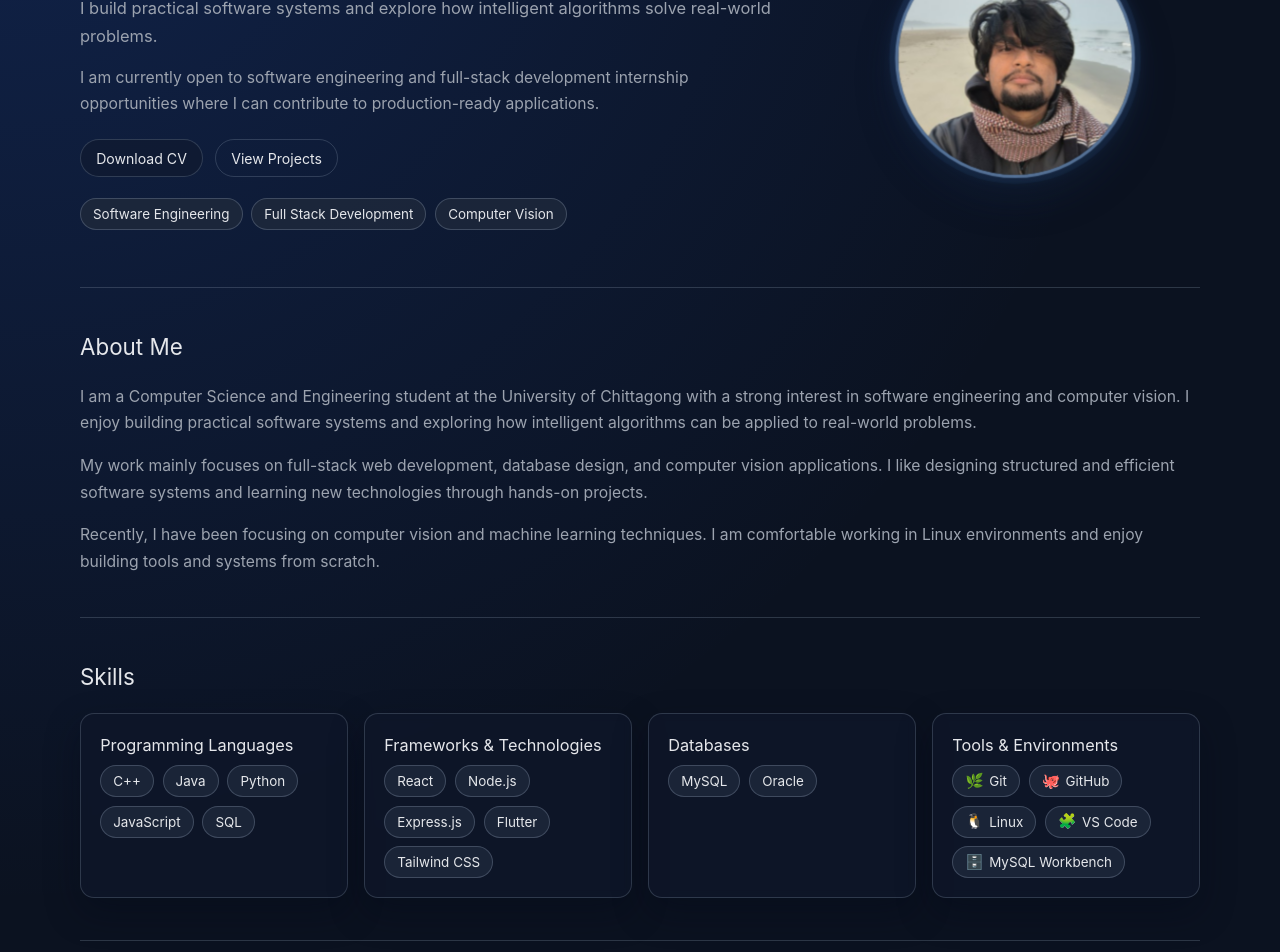
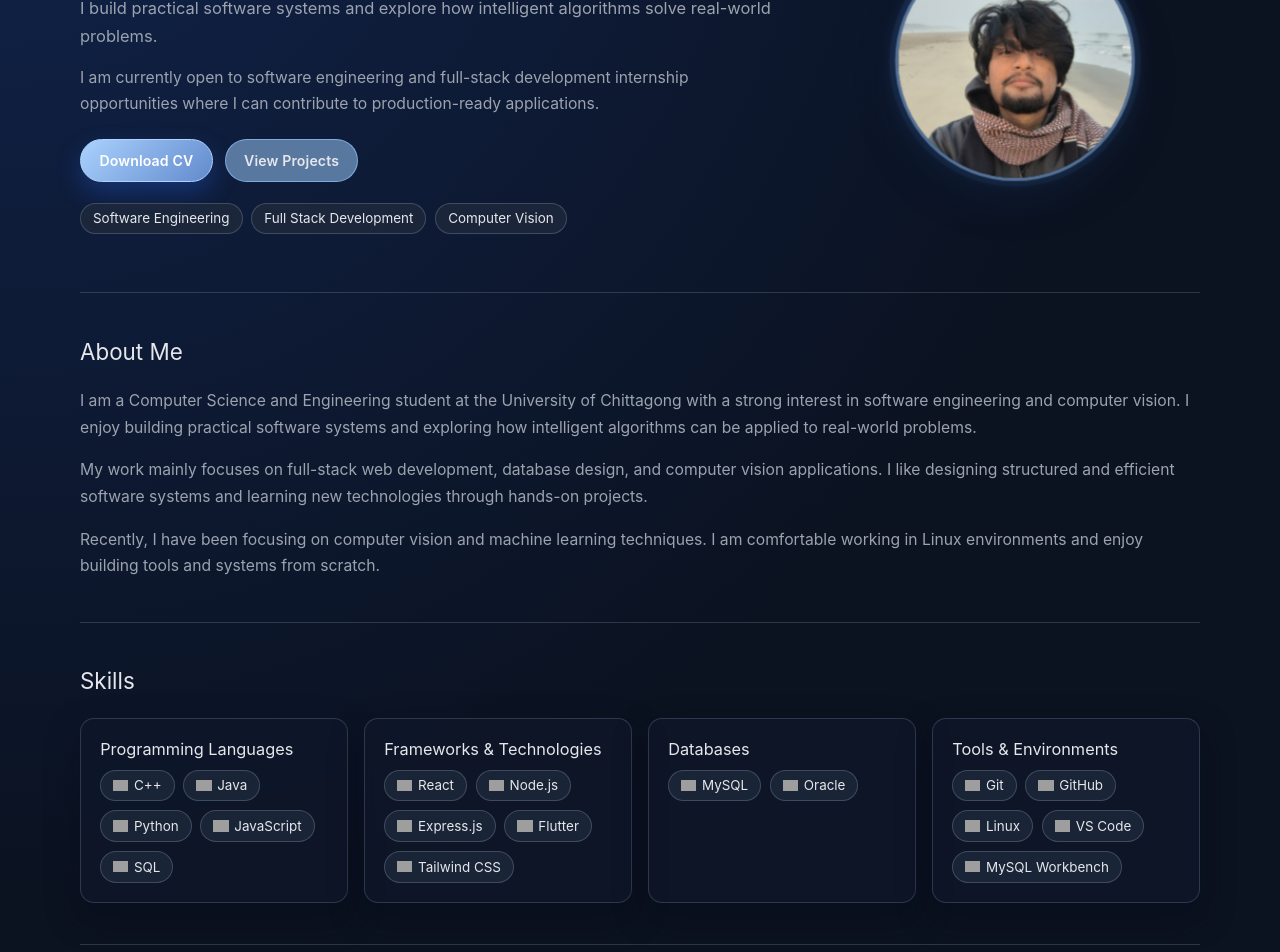
Before and after one commit to Sanzidislam/portfolio, a React (Vite) app: page / in a window 1280 px wide. Shown: the part 260-1212 px from the top of the page. Built offline with nearby package versions, Linux system fonts and the light colour scheme; grey boxes are pictures that could not be loaded.

Commit message:
Use tech-specific icons and emphasize hero CTA links

```diff
--- a/src/App.jsx
+++ b/src/App.jsx
@@ -12,13 +12,35 @@ import {
   links,
 } from './data/content';
 
-const toolIcons = {
-  Git: '🌿',
-  GitHub: '🐙',
-  Linux: '🐧',
-  'VS Code': '🧩',
-  'MySQL Workbench': '🗄️',
+const iconByName = {
+  C: 'https://cdn.simpleicons.org/c',
+  'C++': 'https://cdn.simpleicons.org/cplusplus',
+  Java: 'https://cdn.simpleicons.org/openjdk',
+  Python: 'https://cdn.simpleicons.org/python',
+  JavaScript: 'https://cdn.simpleicons.org/javascript',
+  SQL: 'https://cdn.simpleicons.org/mysql',
+  React: 'https://cdn.simpleicons.org/react',
+  'Node.js': 'https://cdn.simpleicons.org/nodedotjs',
+  'Express.js': 'https://cdn.simpleicons.org/express',
+  Flutter: 'https://cdn.simpleicons.org/flutter',
+  'Tailwind CSS': 'https://cdn.simpleicons.org/tailwindcss',
+  MySQL: 'https://cdn.simpleicons.org/mysql',
+  Oracle: 'https://cdn.simpleicons.org/oracle',
+  Git: 'https://cdn.simpleicons.org/git',
+  GitHub: 'https://cdn.simpleicons.org/github',
+  Linux: 'https://cdn.simpleicons.org/linux',
+  'VS Code': 'https://cdn.simpleicons.org/visualstudiocode',
+  'MySQL Workbench': 'https://cdn.simpleicons.org/mysql',
+  'Firebase Authentication': 'https://cdn.simpleicons.org/firebase',
+  'Linux system programming': 'https://cdn.simpleicons.org/linux',
 };
+
+function TechIcon({ name }) {
+  const src = iconByName[name];
+  if (!src) return null;
+
+  return <img src={src} alt="" aria-hidden="true" className="portfolio-tech-icon" />;
+}
 
 function App() {
   const [theme, setTheme] = useState('dark');
@@ -100,10 +122,10 @@ function App() {
             <p className="portfolio-hero-subtitle">{hero.subtitle}</p>
             <p className="portfolio-paragraph">{hero.summary}</p>
             <div className="portfolio-hero-actions">
-              <a className="portfolio-link" href={hero.cta.resumeUrl}>
+              <a className="portfolio-link portfolio-cta-primary" href={hero.cta.resumeUrl}>
                 Download CV
               </a>
-              <a className="portfolio-link portfolio-link-muted" href={hero.cta.projectsHref}>
+              <a className="portfolio-link portfolio-cta-secondary" href={hero.cta.projectsHref}>
                 View Projects
               </a>
             </div>
@@ -144,11 +166,7 @@ function App() {
                 <ul className="portfolio-card-tags">
                   {category.items.map((item) => (
                     <li key={item} className="portfolio-tag">
-                      {category.label === 'Tools & Environments' && (
-                        <span className="portfolio-tool-icon" aria-hidden="true">
-                          {toolIcons[item] ?? '🛠️'}
-                        </span>
-                      )}
+                      <TechIcon name={item} />
                       <span>{item}</span>
                     </li>
                   ))}
@@ -177,24 +195,19 @@ function App() {
                 <div className="portfolio-card-tags">
                   {project.technologies.map((tech) => (
                     <span key={tech} className="portfolio-tag">
-                      {tech}
+                      <TechIcon name={tech} />
+                      <span>{tech}</span>
                     </span>
                   ))}
                 </div>
                 <div className="portfolio-project-links">
                   <a href={project.demoUrl} className="portfolio-link portfolio-link-external">
-                    <span className="portfolio-link-icon" aria-hidden="true">
-                      🔗
-                    </span>
                     Live Demo
                   </a>
                   <a
                     href={project.repoUrl}
                     className="portfolio-link portfolio-link-muted portfolio-link-external"
                   >
-                    <span className="portfolio-link-icon" aria-hidden="true">
-                      🧠
-                    </span>
                     Source Code
                   </a>
                 </div>
@@ -255,9 +268,12 @@ function App() {
           <div className="portfolio-contact-links">
             {links.email && (
               <a href={`mailto:${links.email}`} className="portfolio-link">
-                <span className="portfolio-link-icon" aria-hidden="true">
-                  ✉️
-                </span>
+                <img
+                  src="https://cdn.simpleicons.org/gmail"
+                  alt=""
+                  aria-hidden="true"
+                  className="portfolio-tech-icon"
+                />
                 Email
               </a>
             )}
@@ -268,9 +284,12 @@ function App() {
                 target="_blank"
                 rel="noreferrer"
               >
-                <span className="portfolio-link-icon" aria-hidden="true">
-                  🐙
-                </span>
+                <img
+                  src="https://cdn.simpleicons.org/github"
+                  alt=""
+                  aria-hidden="true"
+                  className="portfolio-tech-icon"
+                />
                 GitHub
               </a>
             )}
@@ -281,9 +300,12 @@ function App() {
                 target="_blank"
                 rel="noreferrer"
               >
-                <span className="portfolio-link-icon" aria-hidden="true">
-                  💼
-                </span>
+                <img
+                  src="https://cdn.simpleicons.org/linkedin"
+                  alt=""
+                  aria-hidden="true"
+                  className="portfolio-tech-icon"
+                />
                 LinkedIn
               </a>
             )}
--- a/src/index.css
+++ b/src/index.css
@@ -361,20 +361,55 @@ body[data-theme='light'] {
   background: transparent;
 }
 
-.portfolio-link-icon {
-  font-size: 0.9rem;
-}
 
-.portfolio-tool-icon {
-  font-size: 0.92rem;
-  line-height: 1;
-}
 
 .portfolio-link-external::after {
   content: '↗';
   font-size: 0.82rem;
   opacity: 0.72;
   transform: translateY(-1px);
+}
+
+
+.portfolio-tech-icon {
+  width: 0.95rem;
+  height: 0.95rem;
+  object-fit: contain;
+  flex-shrink: 0;
+}
+
+.portfolio-cta-primary,
+.portfolio-cta-secondary {
+  padding: 0.62rem 1.15rem;
+  font-weight: 600;
+  letter-spacing: 0.01em;
+  border-width: 1px;
+}
+
+.portfolio-cta-primary {
+  border-color: color-mix(in srgb, var(--link) 75%, #ffffff 25%);
+  background: linear-gradient(
+    135deg,
+    color-mix(in srgb, var(--link) 78%, #ffffff 22%),
+    color-mix(in srgb, var(--link) 58%, #1e3a8a 42%)
+  );
+  color: #ffffff;
+  box-shadow: 0 10px 24px rgba(37, 99, 235, 0.32);
+}
+
+.portfolio-cta-primary:hover {
+  color: #ffffff;
+  border-color: color-mix(in srgb, var(--link) 88%, #ffffff 12%);
+  background: linear-gradient(
+    135deg,
+    color-mix(in srgb, var(--link) 88%, #ffffff 12%),
+    color-mix(in srgb, var(--link) 64%, #1e3a8a 36%)
+  );
+}
+
+.portfolio-cta-secondary {
+  border-color: color-mix(in srgb, var(--link) 65%, transparent);
+  background: color-mix(in srgb, var(--bg-accent) 45%, var(--link) 55%);
 }
 
 a:focus-visible,
```
